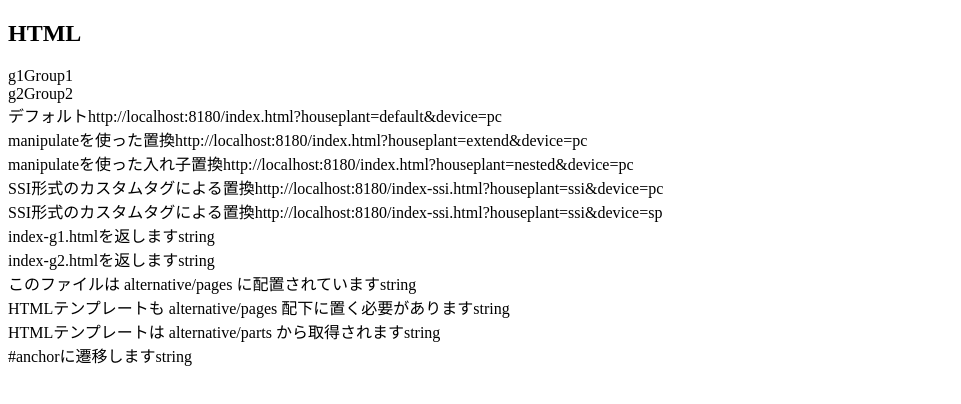
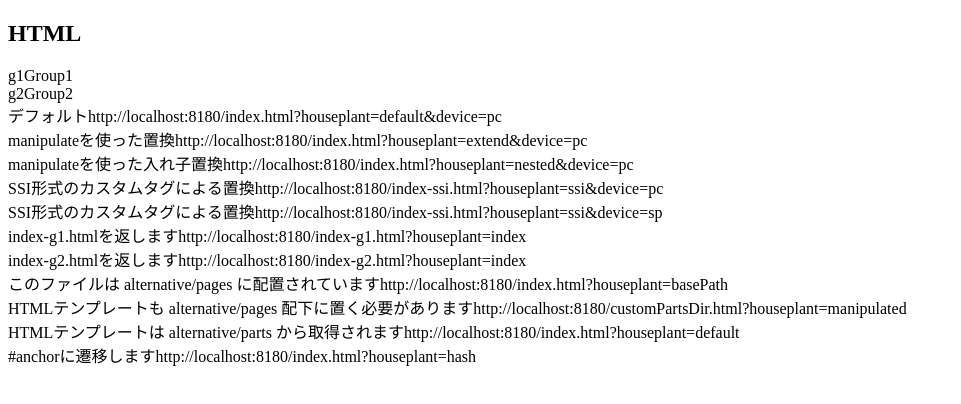
Before and after one commit to mkamakura/houseplant, a Next.js app: page / in a window 1280 px wide. Shown: the top 404 px of the page, without its empty margins (0-961 px from the left). Built offline with nearby package versions, Linux system fonts and the light colour scheme.

Commit message:
feat(page): fix bug

```diff
--- a/pages/index.js
+++ b/pages/index.js
@@ -31,7 +31,7 @@ function Pages({ pages }) {
           return variations.map((variation) => (
             <div>
               <span>{variation.description}</span>
-              <span>{typeof URI(`http://localhost:8180/${variation.baseFile}`).query({
+              <span>{URI(`http://localhost:8180/${variation.baseFile}`).query({
                 houseplant: variation.label
               }).toString()}</span>
             </div>
```
